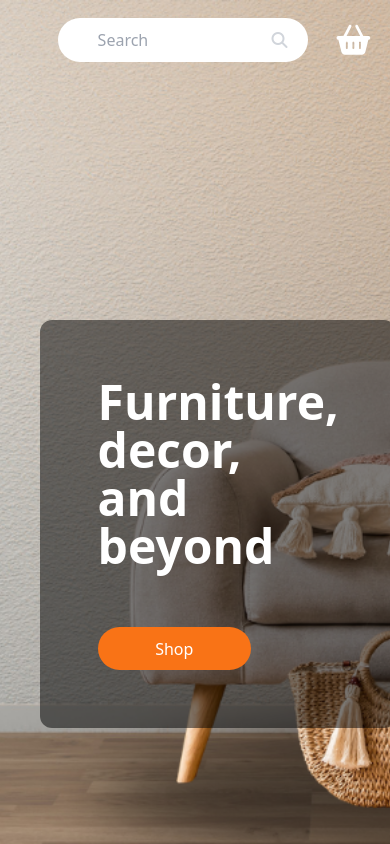
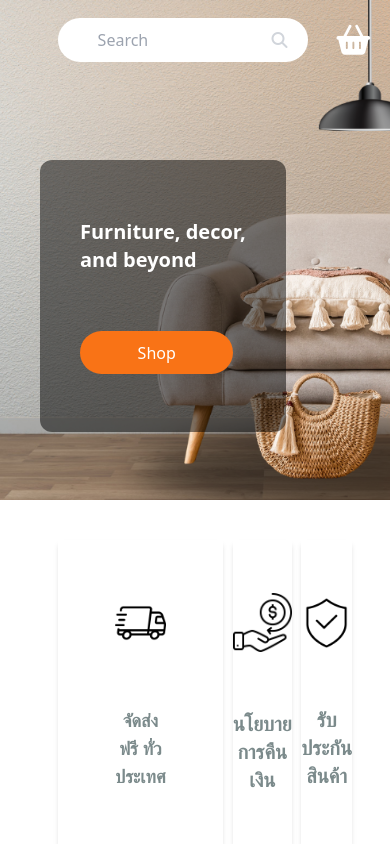
Before and after one commit to VelociKepler/OrbitRex-Living-react, a React (Vite) app: page / in a window 390 px wide. Shown: the top 844 px of the page. Built offline with nearby package versions, Linux system fonts and the light colour scheme.

Commit message:
Update HomePage.tsx

```diff
--- a/src/pages/Home/HomePage.tsx
+++ b/src/pages/Home/HomePage.tsx
@@ -3,6 +3,7 @@ import Image from '../../images/Homepage/Homepagecover.png'
 import NavbarHome from '../../components/Homepage/NavbarHome';
 import Desktop from './DesktopPage';
 import TabletPage from './TabletPage';
+import MobilePage from './MobilePage';
 
 function HomePage() {
 
@@ -14,35 +15,43 @@ function HomePage() {
 
     return (
         <>
-            <NavbarHome />
+            {/* Navbar */}
+            <div className="relative z-20">
+                <NavbarHome />
+            </div>
 
-            {/* Desktop */}
+            {/* Header section Desktop */}
             <div className='relative hidden lg:-translate-y-20 lg:-z-10 lg:flex'>
                 <img src={Image} alt="" className='lg:w-full lg:h-screen lg:object-cover' />
-                <div className={`lg:bg-black lg:bg-opacity-50 lg:absolute lg:top-80 lg:left-40 lg:p-10 lg:rounded-xl lg:transition-all lg:duration-1000 ${isVisible ? 'lg:opacity-100' : 'lg:opacity-0 lg:translate-y-10'}`}>
-                    <h1 className='lg:text-6xl lg:font-bold lg:text-white'>Furniture, decor,<br />and beyond</h1>
-                    <button className='lg:bg-orange-500 lg:text-white lg:px-5 lg:py-2 lg:rounded-full lg:mt-5'>Shop</button>
-                </div>
+            </div>
+            <div className={`hidden lg:block lg:bg-black lg:bg-opacity-50 lg:absolute lg:top-80 lg:left-40 lg:p-10 lg:rounded-xl lg:transition-all lg:duration-1000 ${isVisible ? 'lg:opacity-100' : 'lg:opacity-0 lg:translate-y-10'}`}>
+                <h1 className='lg:text-6xl lg:font-bold lg:text-white'>Furniture, decor,<br />and beyond</h1>
+                <button className='lg:bg-orange-500 lg:text-white lg:px-5 lg:py-2 lg:rounded-full lg:mt-5 lg:text-xl'>Shop</button>
             </div>
 
-            {/* Tablet */}
-            <div className='relative lg:hidden -translate-y-20 -z-10 flex'>
-                <img src={Image} alt="" className='w-full h-screen object-cover' />
-                <div className={`bg-black bg-opacity-50 absolute top-80 left-10 p-5 rounded-xl transition-all duration-1000 ${isVisible ? 'opacity-100' : 'opacity-0 translate-y-10'}
-                `}>
-                    <h1 className='text-5xl font-bold text-white'>Furniture, decor,<br />and beyond</h1>
-                    <button className='bg-orange-500 text-white px-5 py-2 rounded-full mt-5'>Shop</button>
+            {/* Header section Tablet */}
+            <div className='relative lg:hidden -translate-y-20'>
+                <img src={Image} alt="" className='w-[100%] h-[500px] md:w-full md:h-screen object-cover z-0' />
+                <div className={`bg-black bg-opacity-50 absolute top-40 md:top-80 left-10 py-5 px-10 rounded-xl transition-all duration-1000 ${isVisible ? 'opacity-100' : 'opacity-0 translate-y-10'}`}>
+                    <h1 className='text-xl md:text-5xl font-bold text-white'>Furniture, decor,<br />and beyond</h1>
+                    <button className='bg-orange-500 hover:bg-orange-600 text-white px-5 py-2 rounded-full mt-5'>Shop</button>
                 </div>
             </div>
 
 
-
+            {/* Main section Desktop */}
             <div className='hidden lg:block'>
                 <Desktop />
             </div>
 
-            <div className='hidden lg:hidden md:block'>
+            {/* Main section Tablet */}
+            <div className='hidden lg:hidden sm:hidden md:block '>
                 <TabletPage />
+            </div>
+
+            {/* Main section Tablet */}
+            <div className='lg:hidden md:hidden'>
+                <MobilePage />
             </div>
 
         </>
```
